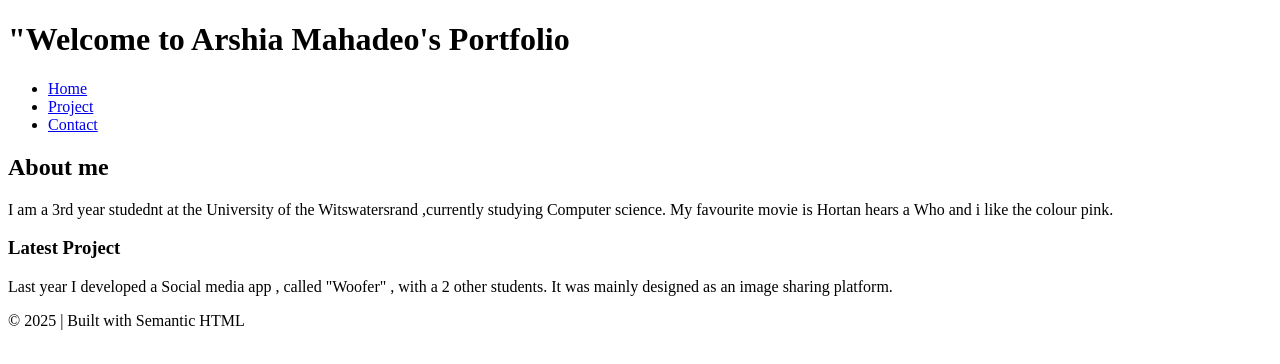
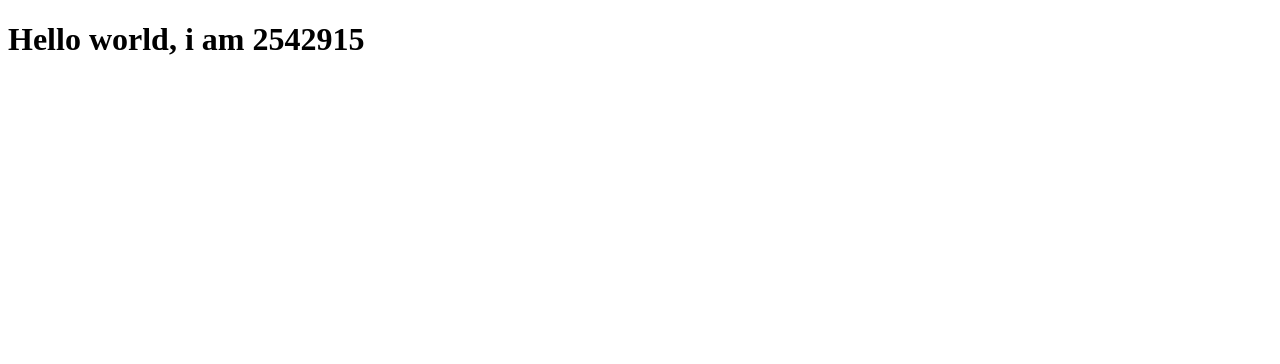
Before and after one commit to Ar5h1a-M/SD_LAB12025, a plain HTML site: page index.html in a window 1280 px wide. Drawn offline with Linux system fonts and the light colour scheme.

Commit message:
Update index.html

```diff
--- a/index.html
+++ b/index.html
@@ -7,36 +7,5 @@
 </head>
 <body>
     <html>
-<header>
-    <h1>"Welcome to Arshia Mahadeo's Portfolio</h1>
-
-    <nav>
-        <ul>
-            <li><a href= "#"> Home</a></li>
-            <li><a href= "#"> Project</a></li>
-            <li><a href= "#"> Contact</a></li>
-        <ul>
-    <nav>
-</header>
-<main>
-    <section>
-        <h2>About me</h2>
-        <p>I am a 3rd year studednt at the University of the Witswatersrand
-            ,currently studying Computer science. My favourite movie is
-            Hortan hears a Who and i like the colour pink.</p>
-    </section>
-    <article>
-        <h3>Latest Project</h3>
-        <p> Last year I developed a Social media app , called "Woofer" , with a 2 other students.
-            It was mainly designed as an image sharing platform.
-        </p>
-
-    </article>
-</main>
-<footer>
-    © 2025 | Built with Semantic HTML
-</footer>
-
-
-</body>
-</html>
+        <h1>Hello world, i am 2542915</h1>
+    </html>
```
